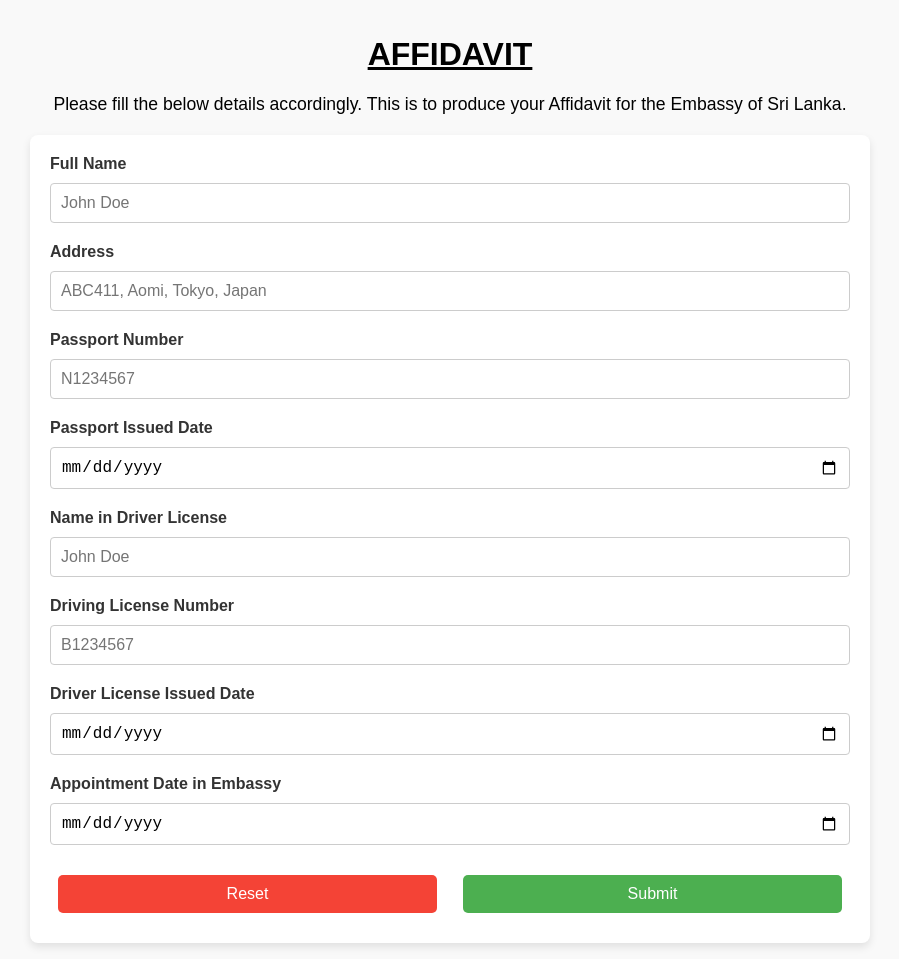
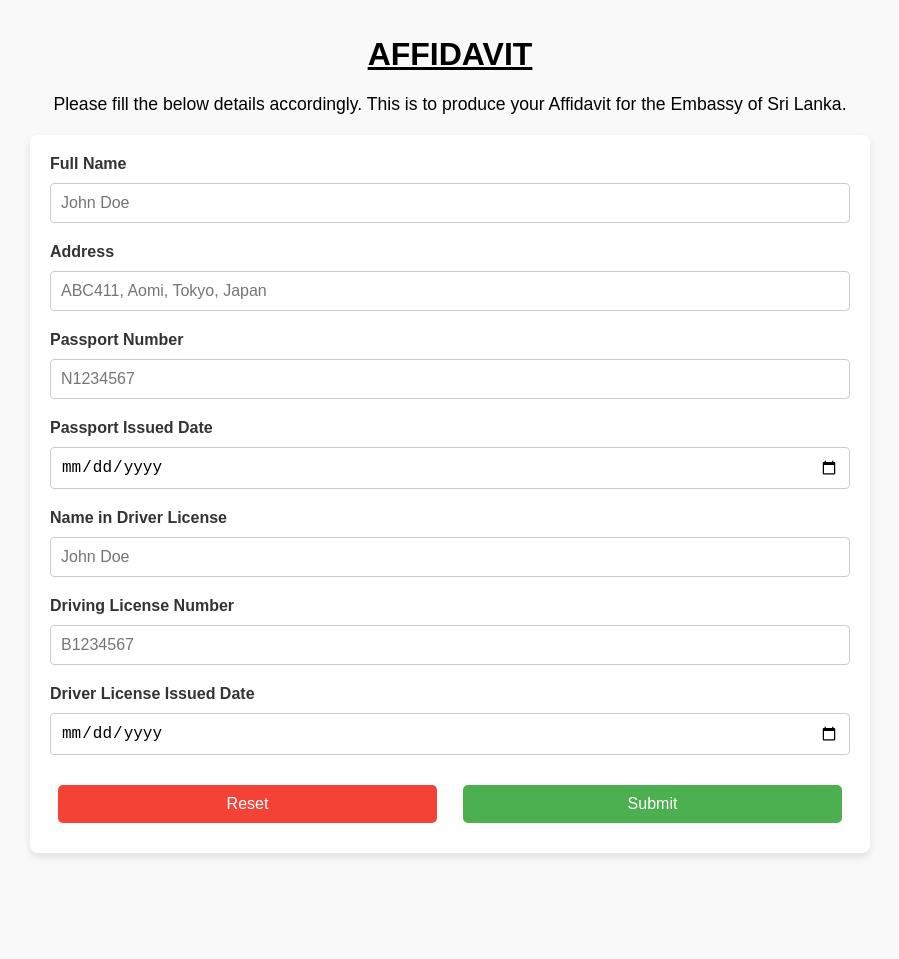
Before and after one commit to SLEMBJP/Driving-license-Affidavit, a plain HTML site: page index.html in a window 1280 px wide. Shown: the whole page, without its empty margins (190-1089 px from the left). After the commit the page ends 869 px from the top, so only its background shows below. Drawn offline with Linux system fonts and the light colour scheme.

Commit message:
Update index.html

```diff
--- a/index.html
+++ b/index.html
@@ -55,11 +55,6 @@
                     <input type="date" id="DriverLicenseIssuedDate" name="DriverLicenseIssuedDate" min="1900-01-01" max="2100-01-01" required>
                 </div>
 
-                <div class="form-group">
-                    <label for="AppointmentDate">Appointment Date in Embassy</label>
-                    <input type="date" id="AppointmentDate" name="AppointmentDate" min="1900-01-01" max="2100-01-01" required>
-                </div>
-
                 <div class="download-button" style="display: flex; gap: 10px;">
                     <input type="reset" value="Reset">
                     <input type="submit" value="Submit">
```
